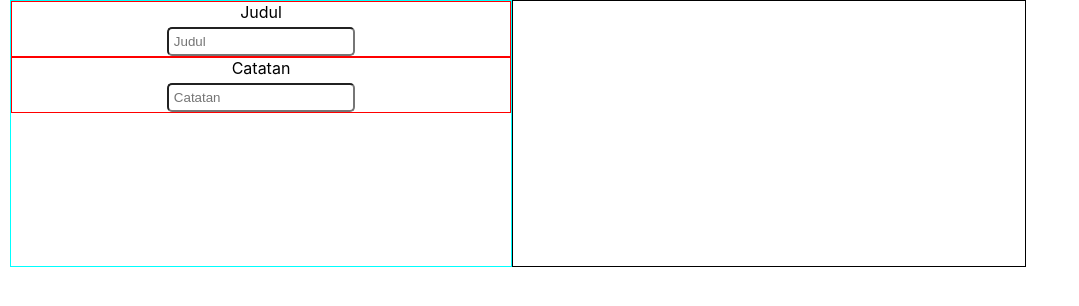
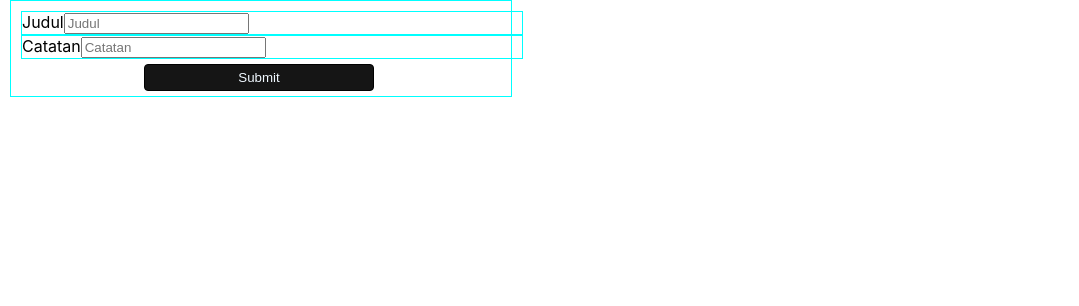
Before and after one commit to Naufal-0123/React_1, a React (Create React App) app: page / in a window 1280 px wide. Shown: the top 306 px of the page, without its empty margins (0-1079 px from the left). Built offline with nearby package versions, Linux system fonts and the light colour scheme.

Commit message:
remedial1

```diff
--- a/src/App.js
+++ b/src/App.js
@@ -1,128 +1,140 @@
 import React from 'react';
-import Layout from "./komponen/layout";
+// import Layout from "./komponen/layout";
 import Button from "./komponen/button";
-import Input from "./komponen/input";
+import Input from './komponen/input';
 import Card from "./komponen/card";
 import "./styles/styles.css"
 
-export default function App(){
+function App() {
   const [values, setValues] = React.useState({
-    judul:"",
-    catatan:"",
+    judul: "",
+    catatan: "",
   });
+  const [data, setData] = React.useState([]);
+  const [error, setError] = React.useState({});
+  const [form, setForm] = React.useState("")
+  // const handlePassword = (e) => {
+  //   if (values.judul === "") {
+  //     e.preventDefault();
+  //     alert("There's Empty Form");
+  //     setForm("Form is empty")
+  //   }
 
-  const [data, setData] = React.useState([
-  ]);
-  const [errors, setError] =React.useState([
-  ]);
+  //   else (values.catatan === "") {
+  //     e.preventDefault();
+  //     alert("There's Empty Form");
+  //     setForm("Form is empty")
+  //   }
+  // }
 
-  const handleChange = (e) => {
+  function handleSubmit(e) {
     e.preventDefault();
-    console.log('ok gass jalan');
-    setValues((values)=> {
-      return{
-        ...values,
-        [e.target.name]: e.target.value
+    console.log("Submit");
+    setValues((values) => {
+      return {
+        judul: "",
+        catatan: "",
+      };
+    });
+    setData((data) => {
+      return [...data, values];
+    });
   }
-    });
-    if(e.target.value !== ""){
-      setError({
+
+  // function handleReset(e) {
+  //   e.preventDefault();
+  //   setValues((values) => {
+  //     return {
+  //       judul: "",
+  //       catatan: "",
+  //     };
+  //   });
+  // }
+
+  const handleBlur = (e) => {
+    e.preventDefault();
+    if (e.target.value === "") {
+      setError((errors) => {
+        return {
           ...errors,
           [e.target.name]: true,
+        };
+      });
+    } else {
+      setError((errors) => {
+        return {
+          ...errors,
+          [e.target.name]: false,
+        };
       });
     }
   };
 
-  const handleBlur = (e) => {
+  const handleChange = (e) => {
+    setValues((values) => {
+      return {
+        ...values,
+        [e.target.name]: e.target.value,
+      };
+    });
+    if (values.judul === "") {
       e.preventDefault();
-    if(e.target.value === ""){
-      setError((errors)=> {
-        return{
-          ...errors,
-          [e.target.name]: true,
+      setForm("")
     }
-      });
+    else if (values.catatan === "") {
+      e.preventDefault();
+      setForm("")
     }
-  };
+  }
 
-  const handleSubmit = (e) =>{
-    e.preventDefault();
-    console.log('form tersubmit');
 
-    values.id = new Date().getTime()
-    setData((data)=> {
-      return[...data, values];
-    });
+  console.log("error", error);
 
-    setValues((values)=> {
-      return{
-        username:"",
-        email:"",
-      }
-    });
-  };
-  console.log('errors', errors)
     return (
     <React.Fragment>
-      <div style={{
-        display: "flex"
-      }}>
-      <form
-      onSubmit={handleSubmit}>
-       <Input isError={errors?.name} textError={"Wajib Diisi"} name="judul" value={values.username} label={'Judul'} placeHolder="Judul" onChange={(event) => {
-        event.preventDefault();
-        console.log('ok jalan')
-        setValues((values)=>{
-          return{
-           ...values,
-           username: event.target.value,
-         };
-        });
-       }} />
-       <Input isError={errors?.name} textError={"Wajib Diisi"} type="text" name="catatan" value={values.catatan} label={'Catatan'} placeHolder="Catatan" onChange={(event) => {
-        event.preventDefault();
-        console.log('ok jalan')
-        setValues((values)=>{
-          return{
-           ...values,
-           username: event.target.value,
-         };
-        });
-       }} />
+      <div className="center-flex">
+        <div className="center1">
+          <form onSubmit={handleSubmit} isError={error?.form}>
+            <p className="error">{form}</p>
+            <Input
+              isError={error?.judul}
+              name="judul"
+              label={"Judul"}
+              placeholder={"Judul"}
+              value={values.judul}
+              onChange={handleChange}
+              onBlur={handleBlur}
+              // onPassword={handlePassword}
+            />
+            <Input
+              isError={error?.catatan}
+              name="catatan"
+              label={"Catatan"}
+              placeholder={"Catatan"}
+              value={values.catatan}
+              onChange={handleChange}
+              onBlur={handleBlur}
+              // onPassword={handlePassword}
+            />
+            <Button
+              title={"Submit"}
+              color={"#151515"}
+            />
+            {/* <Button title={"Reset"} color={"#151515"} onClick={handleReset} /> */}
           </form>
-      <div
-      style={{
-        width: "40%",
-        border: "1px solid black",
-        height: "265px",
-        }}>
-        <Card data={data} setData={setData}/>
+        </div>
+        <div className="pad scroll view">
+          <Card
+            data={data}
+            setData={setData}
+            values={values}
+            setValues={setValues}
+          />
         </div>
       </div>
     </React.Fragment>
   );
     }
 
-// function App () {
 
-//   let [count, setCount] = React.useState(0);
-//   const handleTambah = ()=>{
-//     setCount(count + 1);
-//   };
-//   const handleKurang = ()=>{
-//     setCount(count - 1);
-//   };
-//   return(
-//     <React.Fragment>
-//       <h1>count = {count}</h1>
-//       <Button onClick={handleTambah} title='Tambah' color="blue"/>
-//       <Button disabled={count <= 0 ? true : false} onClick={handleKurang} title='Kurang' color="gray"/>
-//       <Button disabled={count === 0 ? true : false} onClick={() => {
-//         setCount(0);
-//       }}
-//       title='Reset'/>
-//     </React.Fragment>
-//   );
-// }
-
-// export default App;
+export default App;
--- a/src/komponen/button.jsx
+++ b/src/komponen/button.jsx
@@ -1,47 +1,20 @@
-// import React from 'react';
+import React from "react";
 
-// export default function Button({
-//     title,
-//     color = "red",
-//     onClick,
-//     name,
-//     id,
-//     disable = false,
-// }) {
-//     return (
-//         <React.Fragment>
-//             <button
-//                 onclick={onClick}
-//                 name={name}
-//                 id={id}
-//                 disable={disable}
-//                 style={{
-//                     backgroundColor: color,
-//                 }}
-//                 className="button"
-//             >
-//                 {title}
-//             </button>
-//         </React.Fragment>
-//     )
-// }
-
-import React from 'react';
-
-export default function Button({title, color = "red", disabled, ...props}) {
+function Button({ title, color = "light gray", disabled, ...props }) {
   return (
-        <React.Fragment>
+    <div className="center-flex">
       <button
         disabled={disabled}
         {...props}
         style={{
           backgroundColor: color,
-                    opacity: disabled ? 0.1 : 1
         }}
         className="button"
       >
         {title}
       </button>
-        </React.Fragment>
-    )
+    </div>
+  );
 }
+
+export default Button;
--- a/src/komponen/card.jsx
+++ b/src/komponen/card.jsx
@@ -1,33 +1,36 @@
 import React from "react";
 
-export default function Card({ data, setData }) {
-    console.log("data adalah", data);
+function Card({ data, setData, values, setValues, update, error, ...props}) {
+  //   console.log(data);
   const handleDelete = (e) => {
     e.preventDefault();
-        let filter = data.filter((item)=> {
-            return item.id !==parseFloat (e.target.value);
-        })
+    console.log("ok");
+    let filter = data.filter((item) => {
+      return item.id !== parseFloat(e.target.value);
+    });
     console.log(filter)
-        setData(()=> {
+    setData(()=>{
       return filter
     })
-
-        console.log('button delete di klik');
   };
   return (
     <React.Fragment>
-            <div>
-                {data?.map((item, i) => {
+      {data?.map((item) => {
         return (
-                        <div>
-                            <p>id: {item?.id}</p>
+          <React.Fragment>
+            <div className="pad white">
               <p>Judul: {item.judul}</p>
               <p>Catatan: {item.catatan}</p>
-                            <button value={item?.id} onClick={handleDelete}>Hapus</button>
-                        </div>
-                    );
-                })}
+              {error && <p className="error">Tes</p>}
+              <button value={item.id} onClick={handleDelete}>
+                Delete
+              </button>
             </div>
           </React.Fragment>
         );
-};
+      })}
+    </React.Fragment>
+  );
+}
+
+export default Card;
--- a/src/komponen/input.jsx
+++ b/src/komponen/input.jsx
@@ -1,14 +1,17 @@
 import React from "react";
 
-export default function Input({label, isError, textError, ...props}){
-    return(
-        <div className='input'>
-        <label  className='label' htmlFor={label}>
-            {label}
-        </label>
-        <input {...props} className='input-text' id={label} />
-       {isError && <p className='error'>{textError}
-        </p>}
-      </div>
-    );
+function Input({ label, isError = false, textError, ...props }) {
+  return (
+    <React.Fragment>
+      <form className="center-flex form">
+        <div className="flex flex-column">
+          <label htmlFor={label}>{label}</label>
+          <input {...props} id={label}></input>
+          {isError && <p className="error">{label} Required</p>}
+        </div>
+      </form>
+    </React.Fragment>
+  );
 }
+
+export default Input;
--- a/src/komponen/layout.jsx
+++ b/src/komponen/layout.jsx
@@ -1,10 +1,12 @@
-import React from "react";
+// import React from "react";
 
-export default function Layout({children}) {
-    return(
-        <div className="layout">
-          <p>ini adalah layout</p>
-          {children}
-        </div>
-    );
-}
+// function Layout({ children, title }) {
+//   return (
+//     <div className="layout text-center">
+//       <h3>{title}</h3>
+//       {children}
+//     </div>
+//   );
+// }
+
+// export default Layout;
```
Lines whose indentation alone changed are shown as unchanged.
